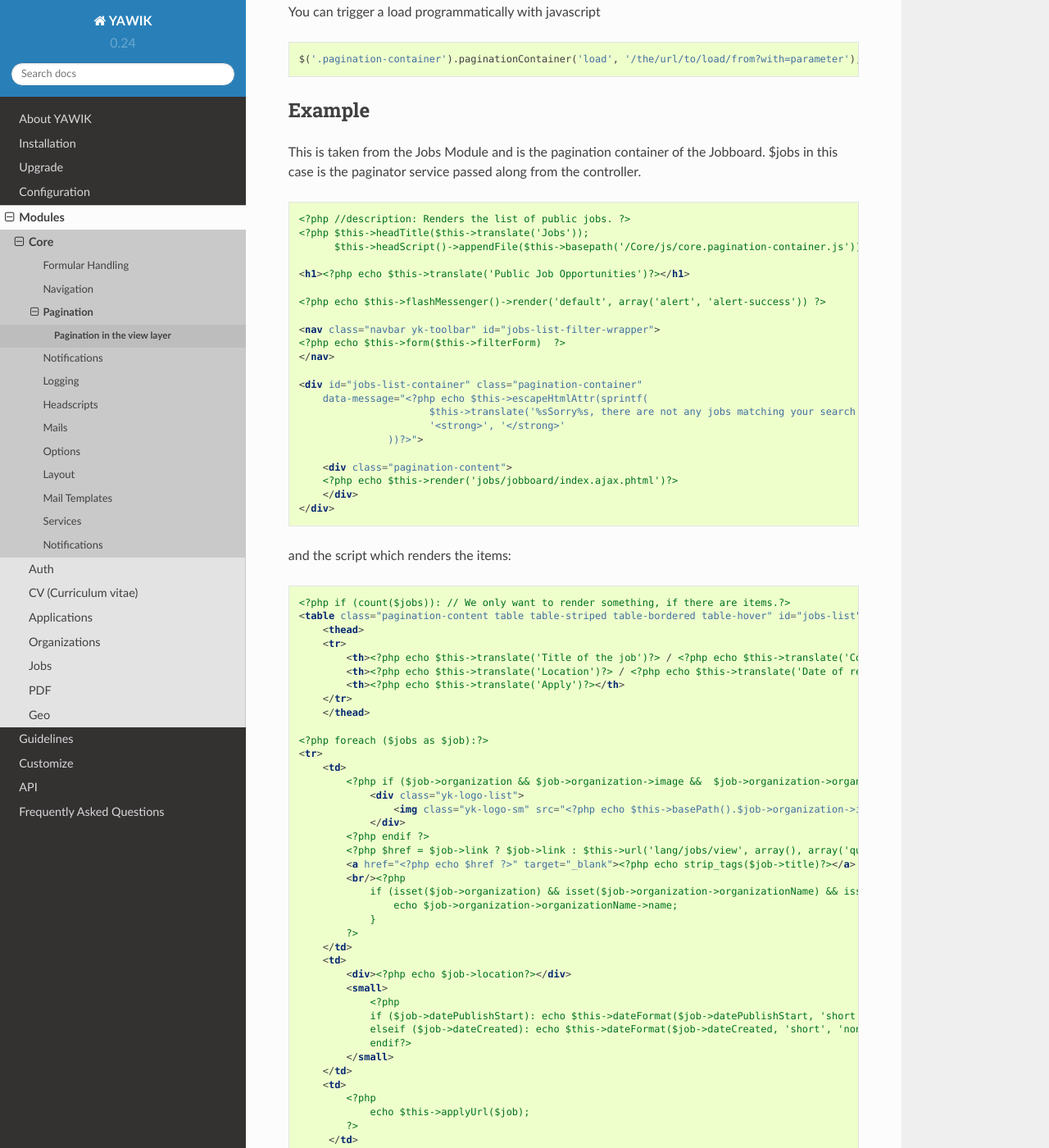
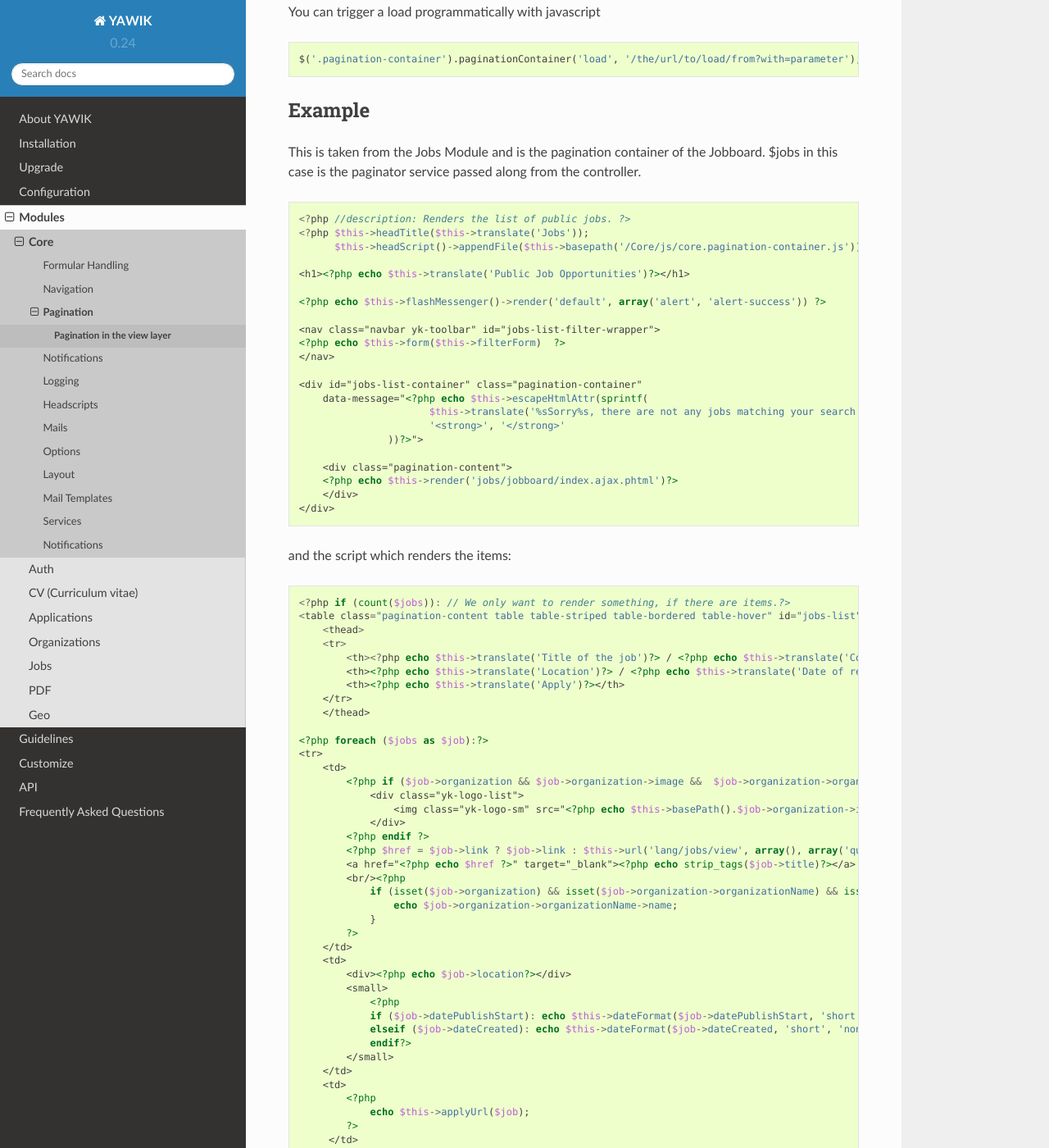
Before and after one commit to cross-solution/YawikDocs, a Sphinx documentation site: the page built from source/modules/core/pagination/views.rst, in a window 1280 px wide and 1400 px high, scrolled down 1608 px. Shown: the whole window at 82% size. Built offline with Sphinx 7.4.7 and the Read the Docs theme 2.0.0, drawn with Linux system fonts in a browser that asks for light colours; comment, search, counter and statistics services are not loaded; some of the changed text lies outside the part shown.

```diff
--- a/source/modules/core/pagination/views.rst
+++ b/source/modules/core/pagination/views.rst
@@ -96,7 +96,7 @@ This is taken from the Jobs Module and is the pagination container of the Jobboa
 $jobs in this case is the paginator service passed along from the controller.
 
 
-.. code-block:: html
+.. code-block:: php
 
     <?php //description: Renders the list of public jobs. ?>
     <?php $this->headTitle($this->translate('Jobs'));
@@ -123,7 +123,7 @@ $jobs in this case is the paginator service passed along from the controller.
 
 and the script which renders the items:
 
-.. code-block:: html
+.. code-block:: php
 
     <?php if (count($jobs)): // We only want to render something, if there are items.?>
     <table class="pagination-content table table-striped table-bordered table-hover" id="jobs-list">
```
Also changed, not shown: source/modules/applications/index.rst (+13 -0 lines).
